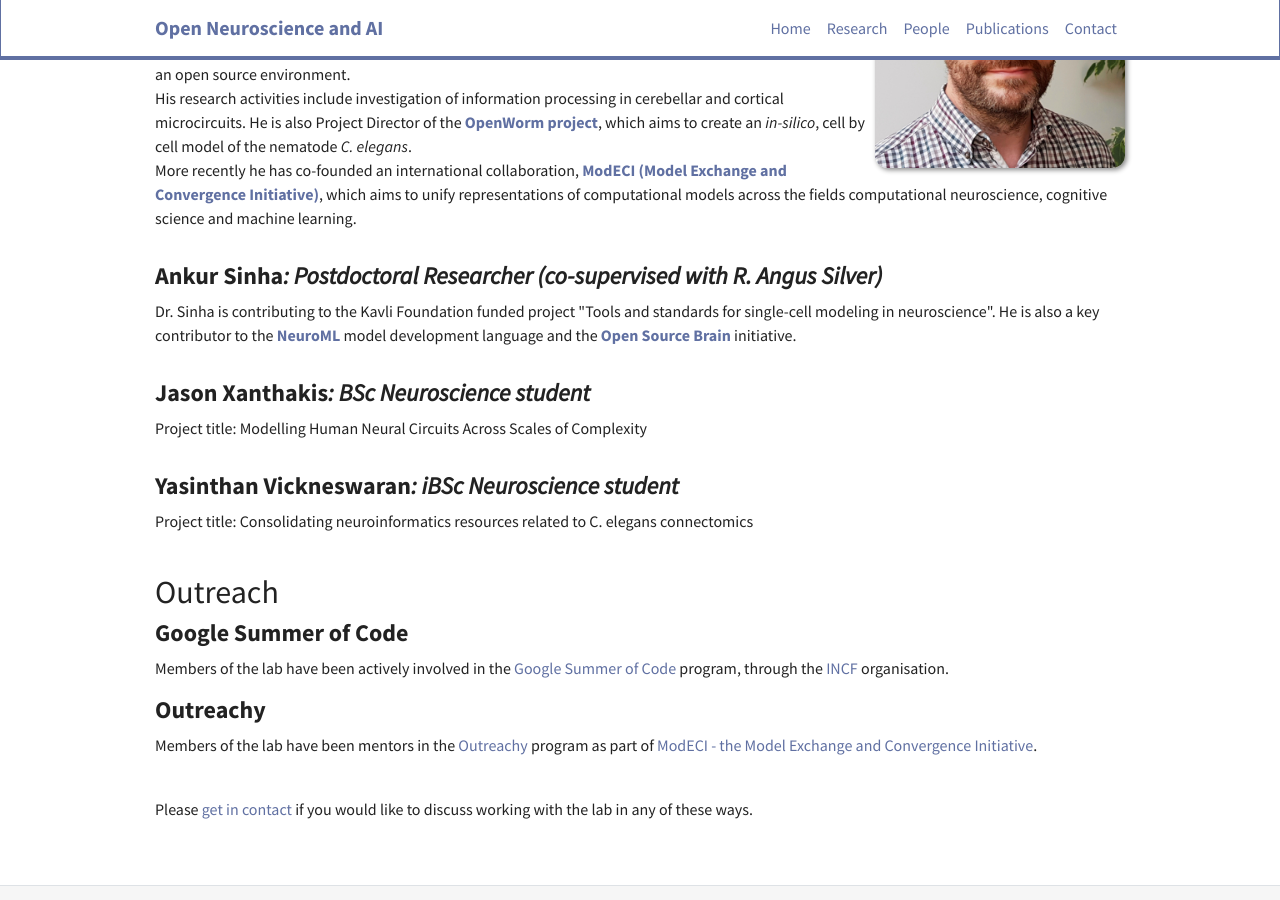
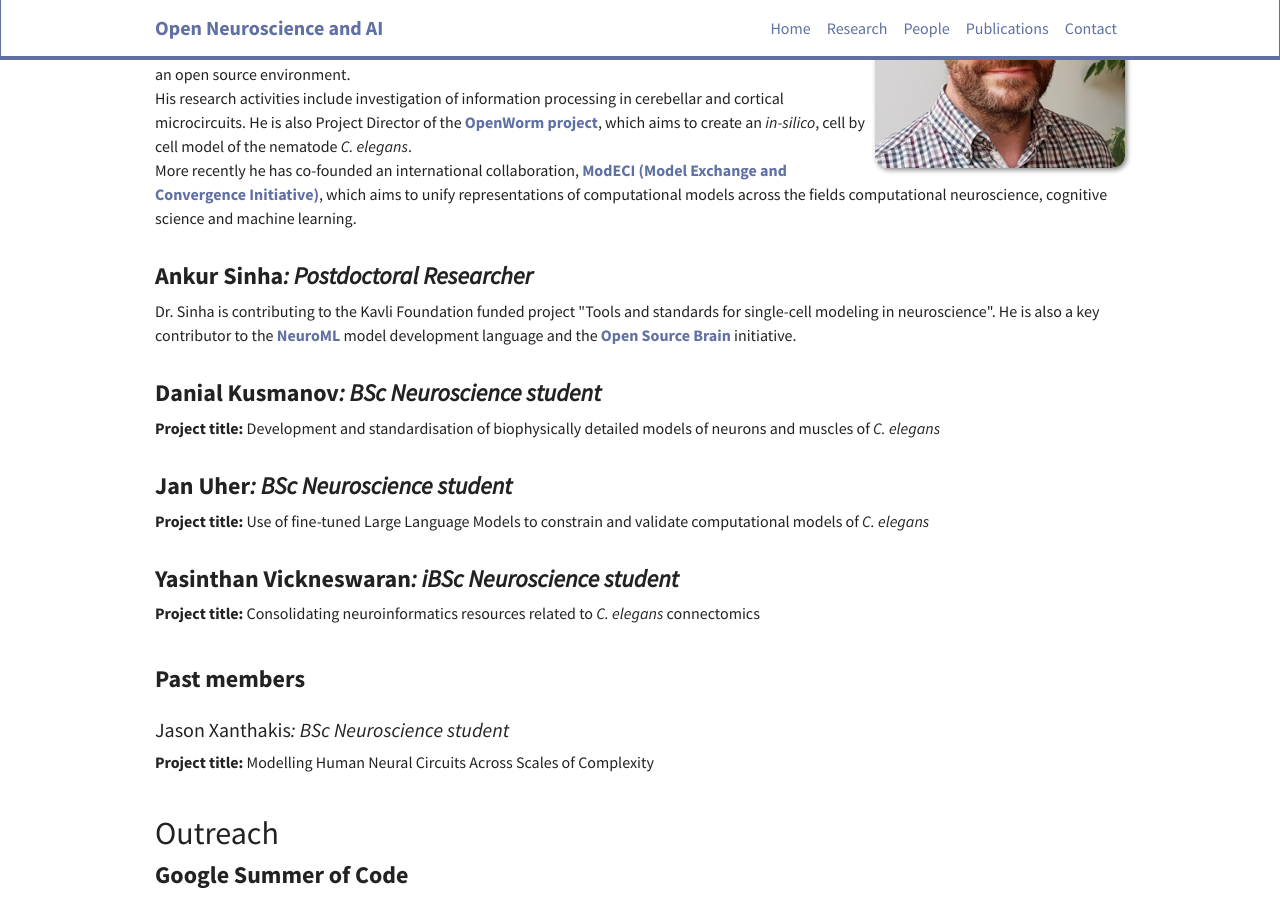
Before and after one commit to pgleeson/openneurolab, a Jekyll site: the page built from _pages/people.md, in a window 1280 px wide and 900 px high, scrolled down 261 px. Built offline with Jekyll 4.4.1, drawn with Linux system fonts in a browser that asks for light colours; nearby versions of some CDN libraries.

Commit message:
Add new BSc students

```diff
--- a/_data/people.yml
+++ b/_data/people.yml
@@ -4,14 +4,22 @@
   photo: PGleeson.jpg
 
 - name: Ankur Sinha
-  title: Postdoctoral Researcher (co-supervised with R. Angus Silver)
+  title: Postdoctoral Researcher
   abstract: Dr. Sinha is contributing to the Kavli Foundation funded project "Tools and standards for single-cell modeling in neuroscience". He is also a key contributor to the <a href="/research#neuroml"><b>NeuroML</b></a> model development language and the <a href="/research#osb"><b>Open Source Brain</b></a> initiative.
 
+- name: Danial Kusmanov
+  title: BSc Neuroscience student
+  abstract: "<b>Project title:</b> Development and standardisation of biophysically detailed models of neurons and muscles of <i>C. elegans</i>"
+
+- name: Jan Uher
+  title: BSc Neuroscience student
+  abstract: "<b>Project title:</b> Use of fine-tuned Large Language Models to constrain and validate computational models of <i>C. elegans</i>"
+
+- name: Yasinthan Vickneswaran
+  title: iBSc Neuroscience student
+  abstract: "<b>Project title:</b> Consolidating neuroinformatics resources related to <i>C. elegans</i> connectomics"
 
 - name: Jason Xanthakis
   title: BSc Neuroscience student
-  abstract: "Project title: Modelling Human Neural Circuits Across Scales of Complexity"
-
-- name: Yasinthan Vickneswaran
-  title: iBSc Neuroscience student
-  abstract: "Project title: Consolidating neuroinformatics resources related to C. elegans connectomics"
+  abstract: "<b>Project title:</b> Modelling Human Neural Circuits Across Scales of Complexity"
+  past: true
--- a/_pages/people.md
+++ b/_pages/people.md
@@ -12,7 +12,7 @@ permalink: /people
   {% assign people = site.data.people %}
 
   {% for person in people %}
-  {% unless person.break %}
+  {% unless person.past %}
   <div class="col-sm-12">
   <p></p>
   <h2 id="{{ person.name }}">
@@ -26,7 +26,30 @@ permalink: /people
   </p>
   </div>
   {% endunless %}
+  {% endfor %}
 
+</div>
+
+## Past members
+
+<div class="row">
+  {% assign people = site.data.people %}
+
+  {% for person in people %}
+  {% if person.past %}
+  <div class="col-sm-12">
+  <p></p>
+  <h3 id="{{ person.name }}">
+  {{ person.name }}<i>{% if person.title %}: {{ person.title }}{% endif %}</i>
+  </h3>
+  <p>
+  {% if person.photo %}
+  <img src="{{ site.url }}{{ site.baseurl }}/images/people/{{ person.photo }}" style="width: 250px; float: right">
+  {% endif %}
+  {{ person.abstract }}
+  </p>
+  </div>
+  {% endif %}
   {% endfor %}
 
 </div>
```
